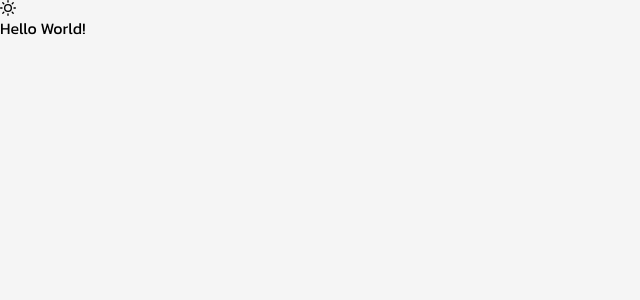
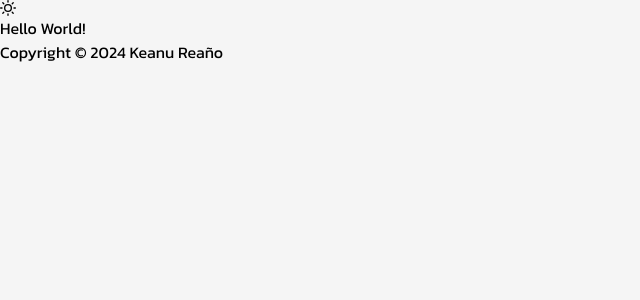
Before and after one commit to keanureano/keanureano.github.io, a Next.js app: page / in a window 1280 px wide. Shown: the top 300 px of the page, without its empty margins (0-640 px from the left). Built offline with nearby package versions, Linux system fonts and the light colour scheme.

Commit message:
add Navbar and Footer components to layout.

```diff
--- /dev/null
+++ b/src/app/components/Footer.tsx
@@ -0,0 +1,4 @@
+export default function Footer() {
+  const year = new Date().getFullYear();
+  return <footer>Copyright © {year} Keanu Reaño</footer>;
+}
--- /dev/null
+++ b/src/app/components/Navbar.tsx
@@ -0,0 +1,9 @@
+import ThemeSwitch from "./ThemeSwitch";
+
+export default function Navbar() {
+  return (
+    <nav>
+      <ThemeSwitch />
+    </nav>
+  );
+}
--- a/src/app/layout.tsx
+++ b/src/app/layout.tsx
@@ -2,7 +2,8 @@ import type { Metadata } from "next";
 import { Kanit } from "next/font/google";
 import "./globals.css";
 import { ThemeProvider } from "next-themes";
-import ThemeSwitch from "./components/ThemeSwitch";
+import Navbar from "./components/Navbar";
+import Footer from "./components/Footer";
 
 const inter = Kanit({
   weight: ["100", "200", "300", "400", "500", "600", "700"],
@@ -24,8 +25,9 @@ export default function RootLayout({
     <html lang="en" className={inter.className} suppressHydrationWarning>
       <body className="bg-neutral-100 dark:bg-neutral-800">
         <ThemeProvider attribute="class">
-          <ThemeSwitch />
+          <Navbar />
           {children}
+          <Footer />
         </ThemeProvider>
       </body>
     </html>
```
